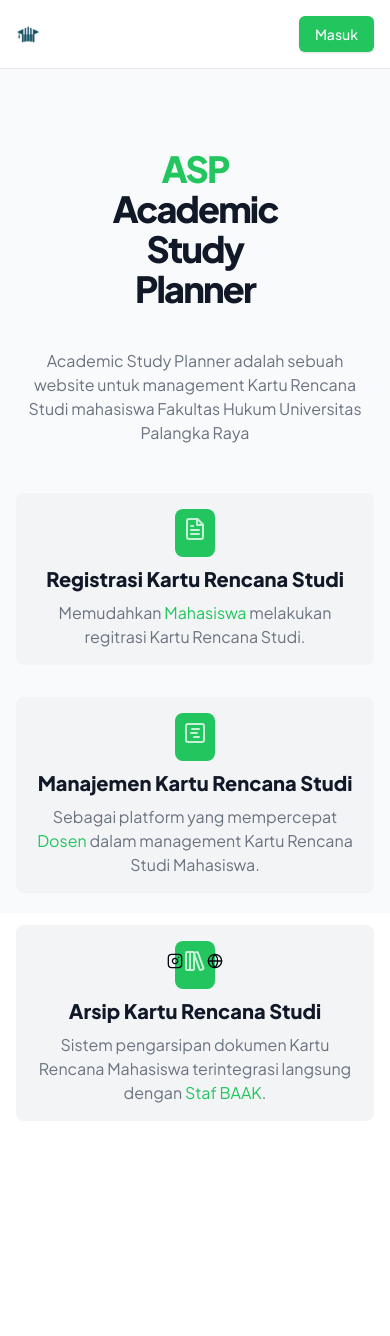
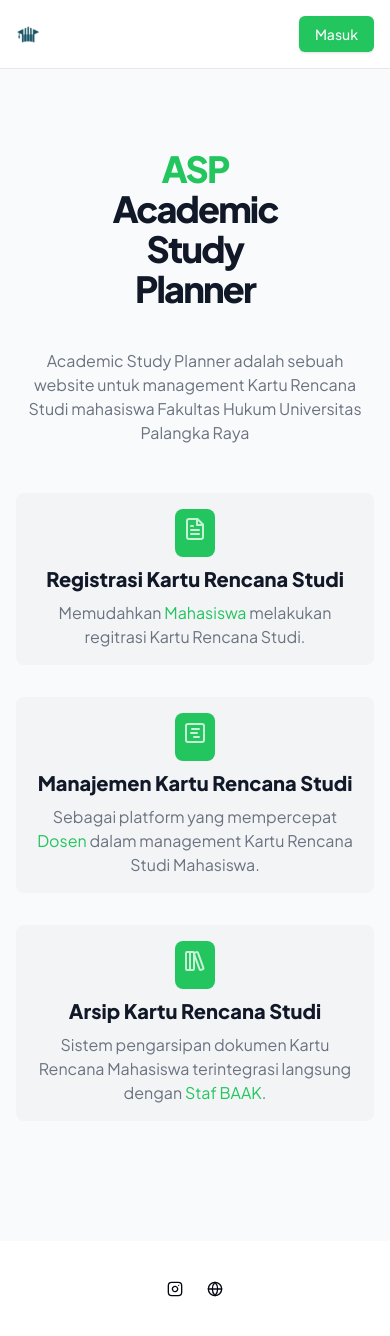
Before and after one commit to ardfordev/frontend, a React (Vite) app: page / in a window 390 px wide. Before the commit the page ends 1121 px from the top, so only its background shows below. Built offline with nearby package versions, Linux system fonts and the light colour scheme.

Commit message:
fix height

```diff
--- a/src/pages/Home.jsx
+++ b/src/pages/Home.jsx
@@ -51,13 +51,13 @@
         </div>
       </header>
 
-      <main className='container bg-gray-50 h-screen mx-auto px-4 py-20 text-center'>
+      <main className='container bg-gray-50 min-h-screen mx-auto px-4 py-20 text-center'>
         <h2 className='md:text-6xl text-4xl font-extrabold tracking-tighter text-green-500'>ASP</h2>
         <h2 className='md:text-6xl text-4xl font-extrabold tracking-tighter text-gray-900'>Academic</h2>
         <h2 className='md:text-6xl text-4xl font-extrabold tracking-tighter text-gray-900'>Study</h2>
         <h2 className='md:text-6xl text-4xl font-extrabold tracking-tighter text-gray-900'>Planner</h2>
         <p className='max-w-md mx-auto text-gray-500 text-base mt-10'>Academic Study Planner adalah sebuah website untuk management Kartu Rencana Studi mahasiswa Fakultas Hukum Universitas Palangka Raya</p>
-        <div className="mt-12 grid md:grid-cols-3 grid-cols-1 gap-8">
+        <div className="mt-12 grid md:grid-cols-3 grid-cols-1 gap-8 mb-10">
             <div className="flex flex-col items-center space-y-2 bg-gray-100 p-4 rounded-lg">
               <div className="p-2 bg-green-500 rounded-lg">
                 <FileText className="text-white h-6 w-6 mb-2 opacity-75" />
```
